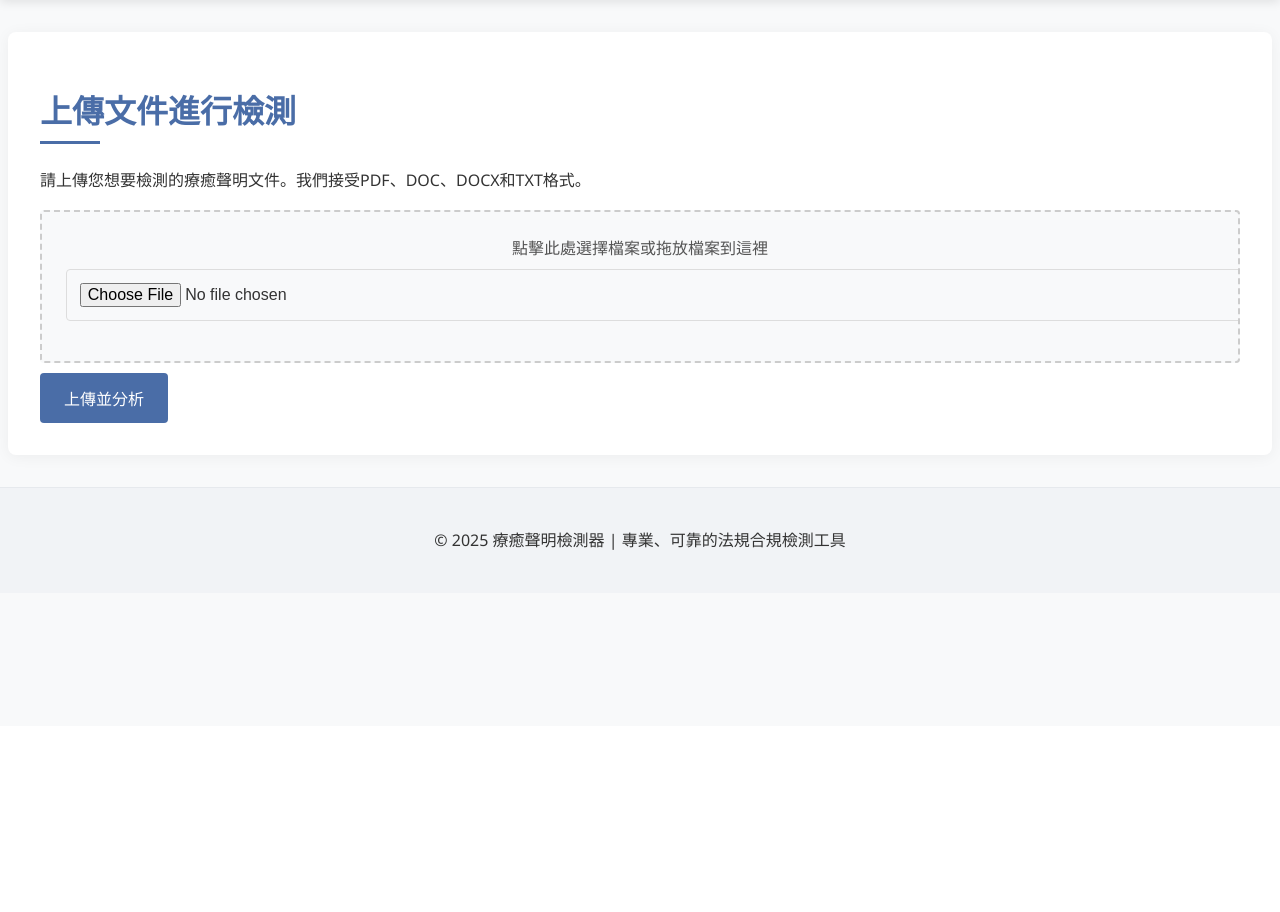
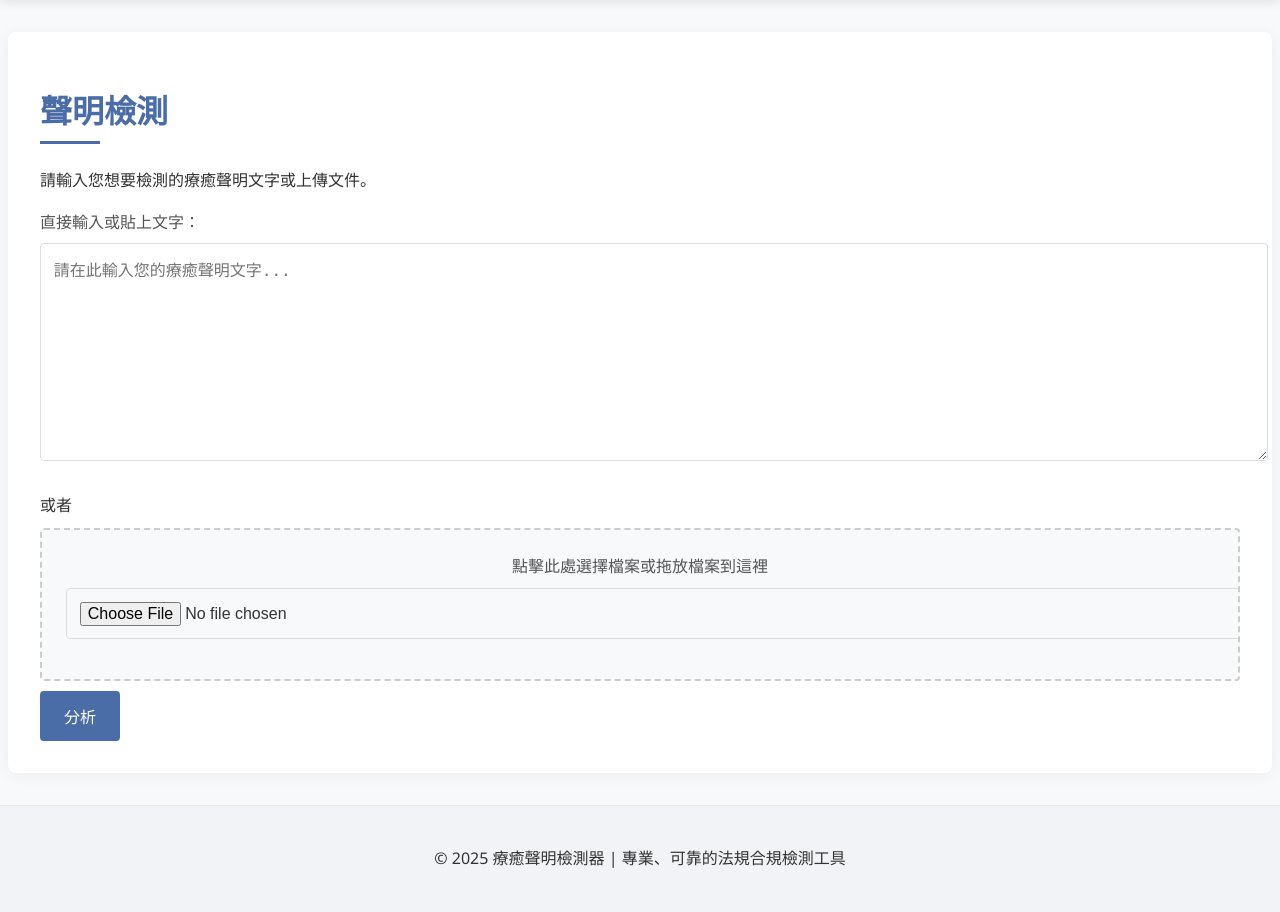
Before and after one commit to wenchun84/therapy-claim-detector, a Flask app: page /upload in a window 1280 px wide. Shown: the part 74-986 px from the top of the page. Before the commit the page ends 667 px from the top, so only its background shows below. Run offline with Flask 2, Linux system fonts and the light colour scheme.

Commit message:
Update upload.html

```diff
--- a/templates/upload.html
+++ b/templates/upload.html
@@ -26,8 +26,8 @@
         </nav>
     </header>
     <main>
-        <h1>上傳文件進行檢測</h1>
-        <p>請上傳您想要檢測的療癒聲明文件。我們接受PDF、DOC、DOCX和TXT格式。</p>
+        <h1>聲明檢測</h1>
+        <p>請輸入您想要檢測的療癒聲明文字或上傳文件。</p>
 
         {% if error %}
         <div class="error-message">
@@ -36,12 +36,21 @@
         {% endif %}
 
         <form method="post" enctype="multipart/form-data">
+            <div class="form-group">
+                <label for="text_input">直接輸入或貼上文字：</label>
+                <textarea id="text_input" name="text_input" rows="10" placeholder="請在此輸入您的療癒聲明文字..."></textarea>
+            </div>
+
+            <div class="separator">
+                <span>或者</span>
+            </div>
+
             <div class="file-upload">
                 <label class="file-upload-label">點擊此處選擇檔案或拖放檔案到這裡</label>
                 <input type="file" id="file" name="file" accept=".pdf,.doc,.docx,.txt" onchange="updateFileName()">
                 <p id="fileName" class="file-name-display"></p>
             </div>
-            <button type="submit">上傳並分析</button>
+            <button type="submit">分析</button>
         </form>
     </main>
     <footer>
```
